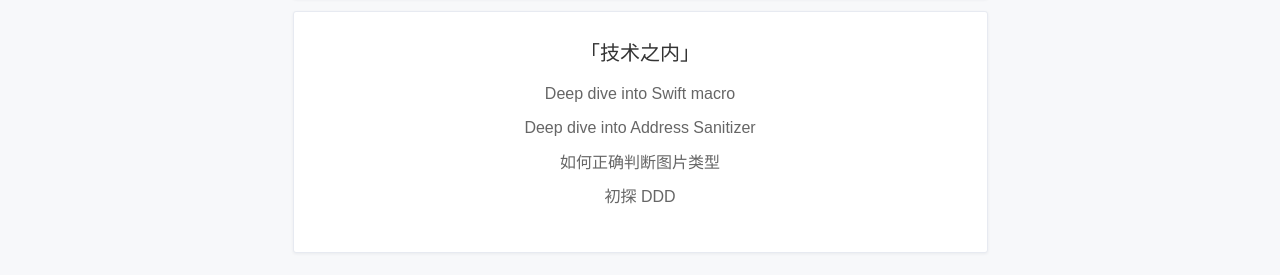
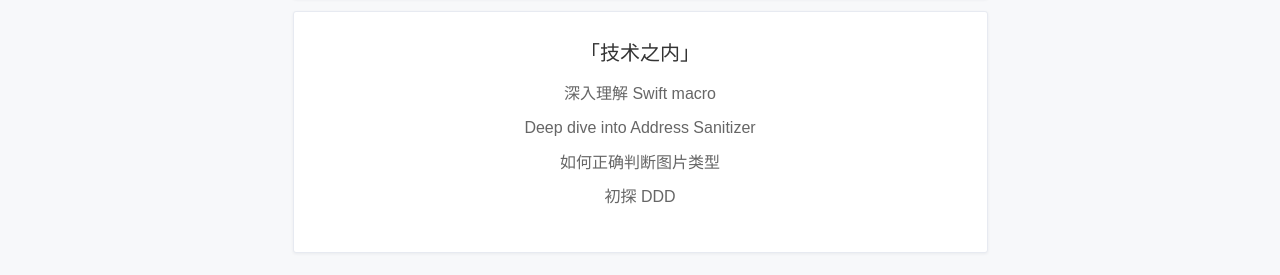
Before and after one commit to liaoyuanng/liaoyuanng.github.io, a Jekyll site: the page built from tags.html, in a window 1280 px wide and 900 px high, scrolled down 2071 px. Shown: the part 514-789 px from the top of the window. Built offline with Jekyll 4.4.1, drawn with Linux system fonts in a browser that asks for light colours; nearby versions of some CDN libraries; comment, search, counter and statistics services are not loaded; a style sheet for code colours, icons or effects is not loaded.

Commit message:
Update 2023-6-20-swift-macros.md

```diff
--- a/_posts/2023-6-20-swift-macros.md
+++ b/_posts/2023-6-20-swift-macros.md
@@ -1,6 +1,6 @@
 ---
 layout: post
-title: Deep dive into Swift macro
+title: 深入理解 Swift macro
 tags: 技术之内
 description: "Swift 5.9 带来了全新的 Swift macro，本文主要介绍 Swift macro 使用，以及实现原理"
 cover: 'https://leo-1253441258.cos.ap-shanghai.myqcloud.com/blog/swift_macros/cover.jpg?imageMogr2/format/webp/quality/80'
```
